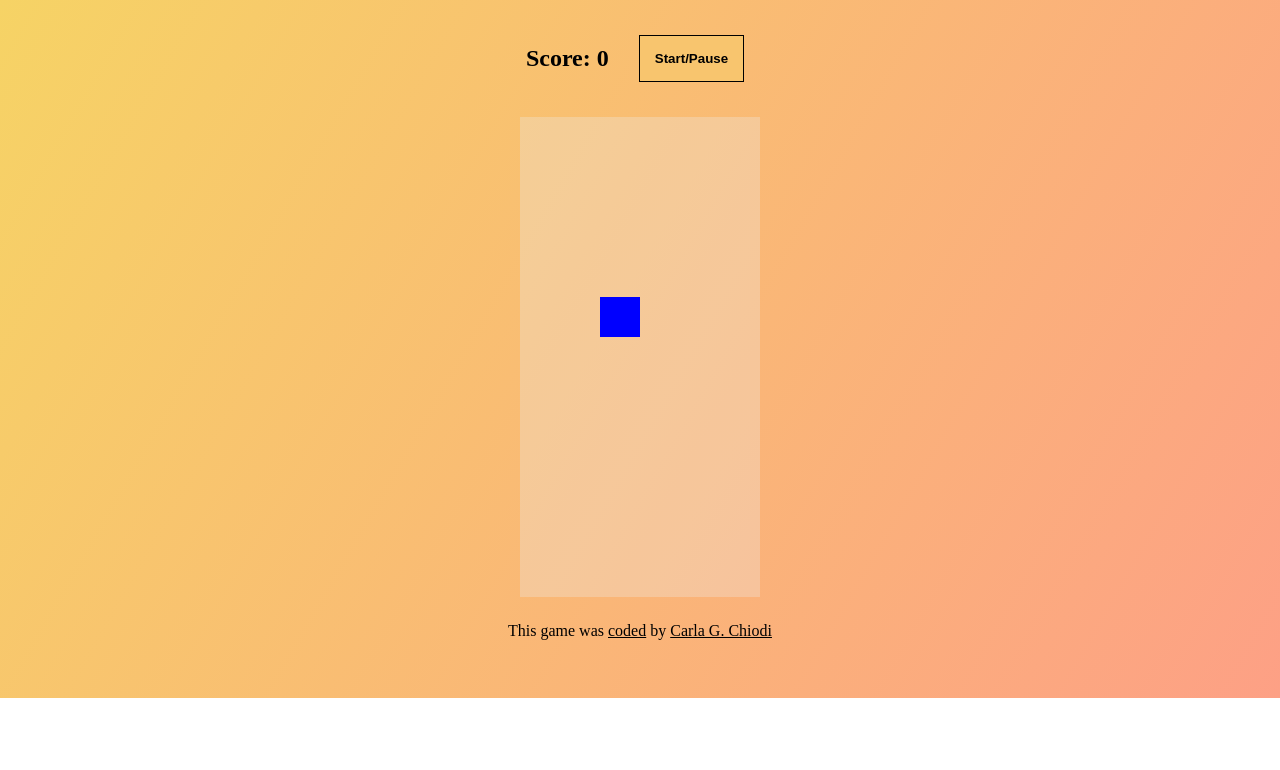
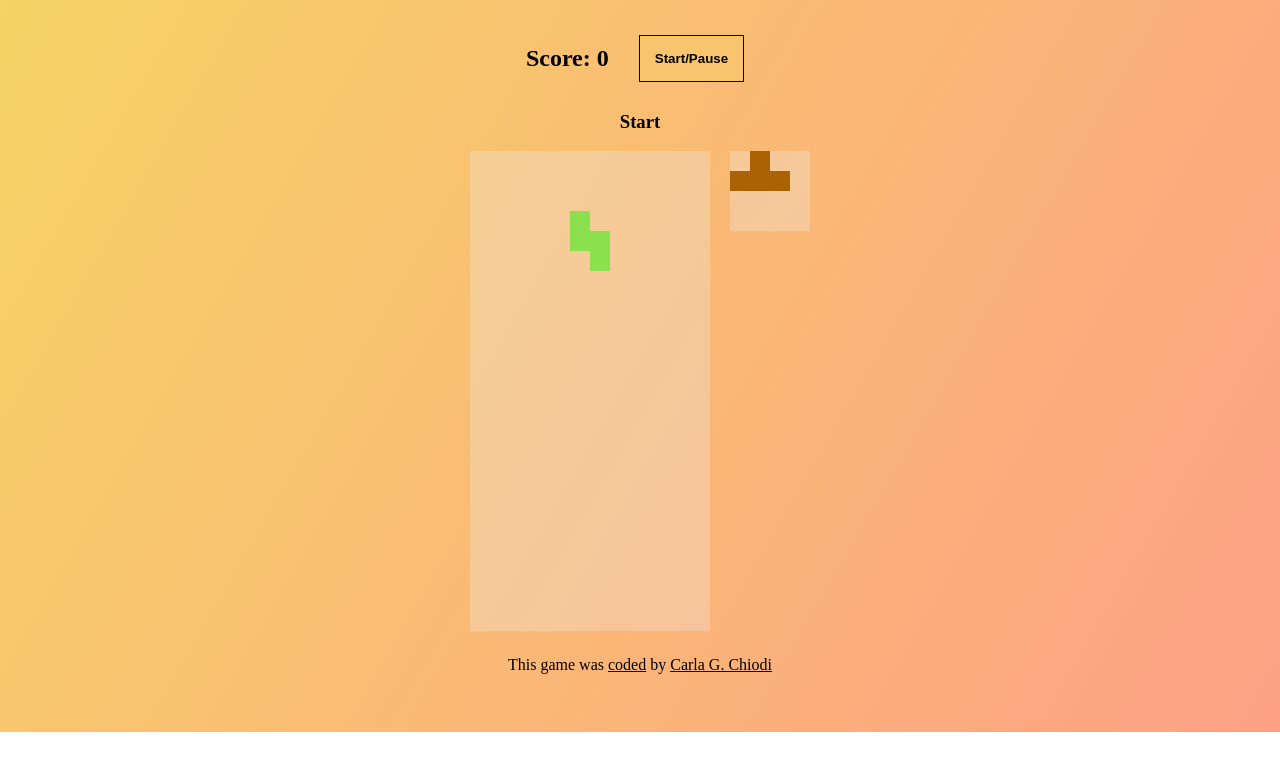
Before and after one commit to chiodicg/Tetris, a plain HTML site: page index.html in a window 1280 px wide. Both pictures are taken after a click on the button "Start/Pause". Drawn offline with Linux system fonts and the light colour scheme.

Commit message:
Added mini-grid and functions
-Added mini-grid with the next piece
-Added functions (move left, right, rotate, drop down, start/pause button)

```diff
--- a/app.js
+++ b/app.js
@@ -2,95 +2,87 @@ document.addEventListener('DOMContentLoaded', () => {
   const grid = document.querySelector('.grid')
   let squares = Array.from(document.querySelectorAll('.grid div'))
   const width = 12
-  const score = document.querySelector('#score')
+  const scoreDisplay = document.querySelector('#score')
   const startButton = document.querySelector('#start-pause')
+  const status = document.querySelector('#status')
+  let nextRandom = 0
+  let timerId
+  let score = 0
+  const colors = [
+    '#716cfc',
+    '#9b2630',
+    '#d66fd1',
+    '#aa6203',
+    '#519661',
+    '#8be04e'
+  ]
 
   // The Tetrominoes and their rotations
   const lTetromino = [
-    [1, width+1, width*2+1, 2],
-    [width, width+1, width+2, width*2+2],
-    [1, width+1, width*2+1, width*2],
-    [width, width*2, width*2+1, width*2+2]
+    [1, width + 1, width * 2 + 1, 2],
+    [width, width + 1, width + 2, width * 2 + 2],
+    [1, width + 1, width * 2 + 1, width * 2],
+    [width, width * 2, width * 2 + 1, width * 2 + 2]
   ]
 
   const iTetromino = [
-    [width, width+1, width+2, width+3],
-    [1, width+1, width*2+1, width*3+1],
-    [width, width+1, width+2, width+3],
-    [1, width+1, width*2+1, width*3+1]
+    [width, width + 1, width + 2, width + 3],
+    [1, width + 1, width * 2 + 1, width * 3 + 1],
+    [width, width + 1, width + 2, width + 3],
+    [1, width + 1, width * 2 + 1, width * 3 + 1]
   ]
 
   const oTetromino = [
-    [0, 1, width, width+1],
-    [0, 1, width, width+1],
-    [0, 1, width, width+1],
-    [0, 1, width, width+1]
+    [0, 1, width, width + 1],
+    [0, 1, width, width + 1],
+    [0, 1, width, width + 1],
+    [0, 1, width, width + 1]
   ]
 
   const tTetromino = [
-    [1, width, width+1, width+2],
-    [1, width+1,width+2, width*2+1],
-    [width, width+1, width+2, width*2+1],
-    [1, width, width+1, width*2+1]
+    [1, width, width + 1, width + 2],
+    [1, width + 1, width + 2, width * 2 + 1],
+    [width, width + 1, width + 2, width * 2 + 1],
+    [1, width, width + 1, width * 2 + 1]
   ]
 
   const zTetromino = [
-    [1, width, width+1, width*2],
-    [width, width+1, width*2+1, width*2+2],
-    [1, width, width+1, width*2],
-    [width, width+1, width*2+1, width*2+2]
+    [1, width, width + 1, width * 2],
+    [width, width + 1, width * 2 + 1, width * 2 + 2],
+    [1, width, width + 1, width * 2],
+    [width, width + 1, width * 2 + 1, width * 2 + 2]
   ]
 
   const sTetromino = [
-    [0, width, width+1, width*2+1],
-    [width+1, width+2, width*2, width*2+1],
-    [0, width, width+1, width*2+1],
-    [width+1, width+2, width*2, width*2+1]
+    [0, width, width + 1, width * 2 + 1],
+    [width + 1, width + 2, width * 2, width * 2 + 1],
+    [0, width, width + 1, width * 2 + 1],
+    [width + 1, width + 2, width * 2, width * 2 + 1]
   ]
 
   // All Tetrominoes together
-  const theTetrominoes = [lTetromino, zTetromino, iTetromino, tTetromino, sTetromino, oTetromino]
+  const theTetrominoes = [lTetromino, iTetromino, oTetromino, tTetromino, zTetromino, sTetromino]
 
-  let currentPosition = 4
+  let currentPosition = 5
   let currentRotation = 0
 
-  // Randomly select a Tetromino and its first rotations
-  let randomTetromino = Math.floor(Math.random()*theTetrominoes.length)
+  // Randomly select a Tetromino and its first rotation
+  let randomTetromino = Math.floor(Math.random() * theTetrominoes.length)
   let currentTetromino = theTetrominoes[randomTetromino][currentRotation]
 
   // Draw the random Tetromino
   function draw() {
     currentTetromino.forEach(index => {
       squares[currentPosition + index].classList.add('tetromino')
+      squares[currentPosition + index].style.backgroundColor = colors[randomTetromino]
     })
   }
   // Undraw the tetromino
   function undraw() {
     currentTetromino.forEach(index => {
       squares[currentPosition + index].classList.remove('tetromino')
+      squares[currentPosition + index].style.backgroundColor = ''
     })
-  }
-
-  // Make the Tetrominoes move down every second
-  timerId = setInterval(moveDown, 800)
-
-  function moveDown() {
-    undraw()
-    currentPosition += width
-    draw()
-    freeze()
-  }
-
-  // Stop Tetrominoes at the bottom of the grid
-  function freeze() {
-    if (currentTetromino.some(index => squares[currentPosition + index + width].classList.contains('taken'))) {
-      currentTetromino.forEach(index => squares[currentPosition + index].classList.add('taken'))
-      // Drops another random Tetromino
-      randomTetromino = Math.floor(Math.random()*theTetrominoes.length)
-      currentPosition = 4
-      currentTetromino = theTetrominoes[randomTetromino][currentRotation]
-      draw()
-    }
   }
 
   // Assign function to keycodes
@@ -106,16 +98,41 @@ document.addEventListener('DOMContentLoaded', () => {
       moveRight()
     } else if (e.keyCode === 40) {
       // Move down faster
+      moveDown()
     }
   }
   document.addEventListener('keyup', control)
+
+  // Make the Tetrominoes move down every second
+  function moveDown() {
+    undraw()
+    currentPosition += width
+    draw()
+    freeze()
+  }
+
+  // Stop Tetrominoes at the bottom of the grid
+  function freeze() {
+    if (currentTetromino.some(index => squares[currentPosition + index + width].classList.contains('taken'))) {
+      currentTetromino.forEach(index => squares[currentPosition + index].classList.add('taken'))
+      // Drops another random Tetromino
+      randomTetromino = nextRandom
+      nextRandom = Math.floor(Math.random() * theTetrominoes.length)
+      currentTetromino = theTetrominoes[randomTetromino][currentRotation]
+      currentPosition = 5
+      draw()
+      displayShape()
+      addScore()
+      gameOver()
+    }
+  }
 
   // Moving left or right until the edges of the grid or blockages
   function moveLeft() {
     undraw()
     const leftEdge = currentTetromino.some(index => (currentPosition + index) % width === 0)
     if (!leftEdge) {
-      currentPosition -=1
+      currentPosition -= 1
     }
     if (currentTetromino.some(index => squares[currentPosition + index].classList.constains('taken'))) {
       currentPosition += 1
@@ -125,9 +142,9 @@ document.addEventListener('DOMContentLoaded', () => {
 
   function moveRight() {
     undraw()
-    const rightEdge = currentTetromino.some(index => (currentPosition + index) % width === width -1)
+    const rightEdge = currentTetromino.some(index => (currentPosition + index + 1) % width === 0)
     if (!rightEdge) {
-      currentPosition +=1
+      currentPosition += 1
     }
     if (currentTetromino.some(index => squares[currentPosition + index].classList.constains('taken'))) {
       currentPosition -= 1
@@ -135,6 +152,29 @@ document.addEventListener('DOMContentLoaded', () => {
     draw()
   }
 
+  // Check rotation at the edges
+  function isAtRight() {
+    return currentTetromino.some(index => (currentPosition + index + 1) % width === 0)
+  }
+
+  function isAtLeft() {
+    return currentTetromino.some(index => (currentPosition + index) % width === 0)
+  }
+
+  function checkRotatedPosition(P) {
+    P = P || currentPosition
+    if ((P + 1) % width < 4) {
+      if (isAtRight()) {
+        currentPosition += 1
+        checkRotatedPosition(P) // Check again
+      }
+    } else if (P % width > 5) {
+      if (isAtLeft()) {
+        currentPosition -= 1
+        checkRotatedPosition(P)
+      }
+    }
+  }
   // Rotate the Tetrominoes
   function rotate() {
     undraw()
@@ -143,7 +183,77 @@ document.addEventListener('DOMContentLoaded', () => {
       currentRotation = 0
     }
     currentTetromino = theTetrominoes[randomTetromino][currentRotation]
+    checkRotatedPosition()
     draw()
   }
 
+  // Show next Tetromino in the mini-grid
+  const displaySquares = document.querySelectorAll('.mini-grid div')
+  const displayWidth = 4
+  const displayIndex = 0
+
+  // The Tetrominoes without rotations
+  const upNextTetromino = [
+    [1, displayWidth + 1, displayWidth * 2 + 1, 2], // lTetromino
+    [displayWidth, displayWidth + 1, displayWidth + 2, displayWidth + 3], // iTetromino
+    [0, 1, displayWidth, displayWidth + 1], // oTetromino
+    [1, displayWidth, displayWidth + 1, displayWidth + 2], // tTetromino
+    [1, displayWidth, displayWidth + 1, displayWidth * 2], // zTetromino
+    [0, displayWidth, displayWidth + 1, displayWidth * 2 + 1] // sTetromino
+  ]
+  // Display the shape in the mini-grid
+  function displayShape() {
+    // Remove any Tetromino from the entire grid
+    displaySquares.forEach(square => {
+      square.classList.remove('tetromino')
+      square.style.backgroundColor = ''
+    })
+    // Display next Tetromino
+    upNextTetromino[nextRandom].forEach(index => {
+      displaySquares[displayIndex + index].classList.add('tetromino')
+      displaySquares[displayIndex + index].style.backgroundColor = colors[nextRandom]
+    })
+  }
+
+  // Adding functionality to start/pause button
+  startButton.addEventListener('click', () => {
+    if (timerId) {
+      clearInterval(timerId)
+      timerId = null
+      status.innerHTML = 'Pause'
+    } else {
+      status.innerHTML = 'Start'
+      draw()
+      timerId = setInterval(moveDown, 800)
+      nextRandom = Math.floor(Math.random() * theTetrominoes.length)
+      displayShape()
+    }
+  })
+
+  // Add score
+  function addScore() {
+    for (let i = 0; i < 287; i += width) {
+      const row = [i, i + 1, i + 2, i + 3, i + 4, i + 5, i + 6, i + 7, i + 8, i + 9, i + 10, i + 11]
+      if (row.every(index => squares[index].classList.contains('taken'))) {
+        score += 12
+        scoreDisplay.innerHTML = score
+        row.forEach(index => {
+          squares[index].classList.remove('taken')
+          squares[index].classList.remove('tetromino')
+          squares[index].style.backgroundColor = ''
+        })
+        const squaresRemoved = squares.splice(i, width)
+        squares = squaresRemoved.concat(squares)
+        squares.forEach(cell => grid.appendChild(cell))
+      }
+    }
+  }
+
+  // Game over
+  function gameOver() {
+    if (currentTetromino.some(index => squares[currentPosition + index].classList.contains('taken'))) {
+      status.innerHTML = 'Game Over'
+      clearInterval(timerId)
+    }
+  }
 })
--- a/index.html
+++ b/index.html
@@ -13,6 +13,8 @@
     <h2>Score:<span id="score"> 0</span></h2>
     <button type="button" name="button" id="start-pause"><strong>Start/Pause</strong></button>
   </div>
+  <h3 id="status">Tetris</h3>
+  <div class="container">
     <div class="grid">
       <div></div>
       <div></div>
@@ -315,6 +317,25 @@
       <div class="taken"></div>
       <div class="taken"></div>
     </div>
+    <div class="mini-grid">
+      <div></div>
+      <div></div>
+      <div></div>
+      <div></div>
+      <div></div>
+      <div></div>
+      <div></div>
+      <div></div>
+      <div></div>
+      <div></div>
+      <div></div>
+      <div></div>
+      <div></div>
+      <div></div>
+      <div></div>
+      <div></div>
+    </div>
+  </div>
   <footer>This game was <a href="https://github.com/chiodicg/Tetris" target="_blank">coded</a> by <a href="https://www.linkedin.com/in/carla-gottschald-chiodi-5bb811172" target="_blank">Carla G. Chiodi</a> </footer>
 </body>
 </html>
--- a/style.css
+++ b/style.css
@@ -8,8 +8,12 @@ body {
   display: flex;
   flex-direction: row;
   justify-content: center;
-  margin: 25px 0;
+  margin: 25px 0 0;
   padding-left: 20px;
+}
+
+h3 {
+  text-align: center;
 }
 
 button {
@@ -19,18 +23,31 @@ button {
   padding: 0 15px;
 }
 
+.container {
+  display: flex;
+  justify-content: center;
+}
 .grid {
+  background-color: rgba(234,234,234,0.3);
   display: flex;
   flex-wrap: wrap;
   height: 480px;
-  margin: 0 auto;
   width: 240px;
-  background-color: rgba(234,234,234,0.3);
 }
 
-.grid div {
+.grid div,
+.mini-grid div {
   height: 20px;
   width: 20px;
+}
+
+.mini-grid {
+  background-color: rgba(234,234,234,0.3);
+  display: flex;
+  flex-wrap: wrap;
+  height: 80px;
+  margin-left: 20px;
+  width: 80px;
 }
 
 footer {
```
Lines whose indentation alone changed are shown as unchanged.
